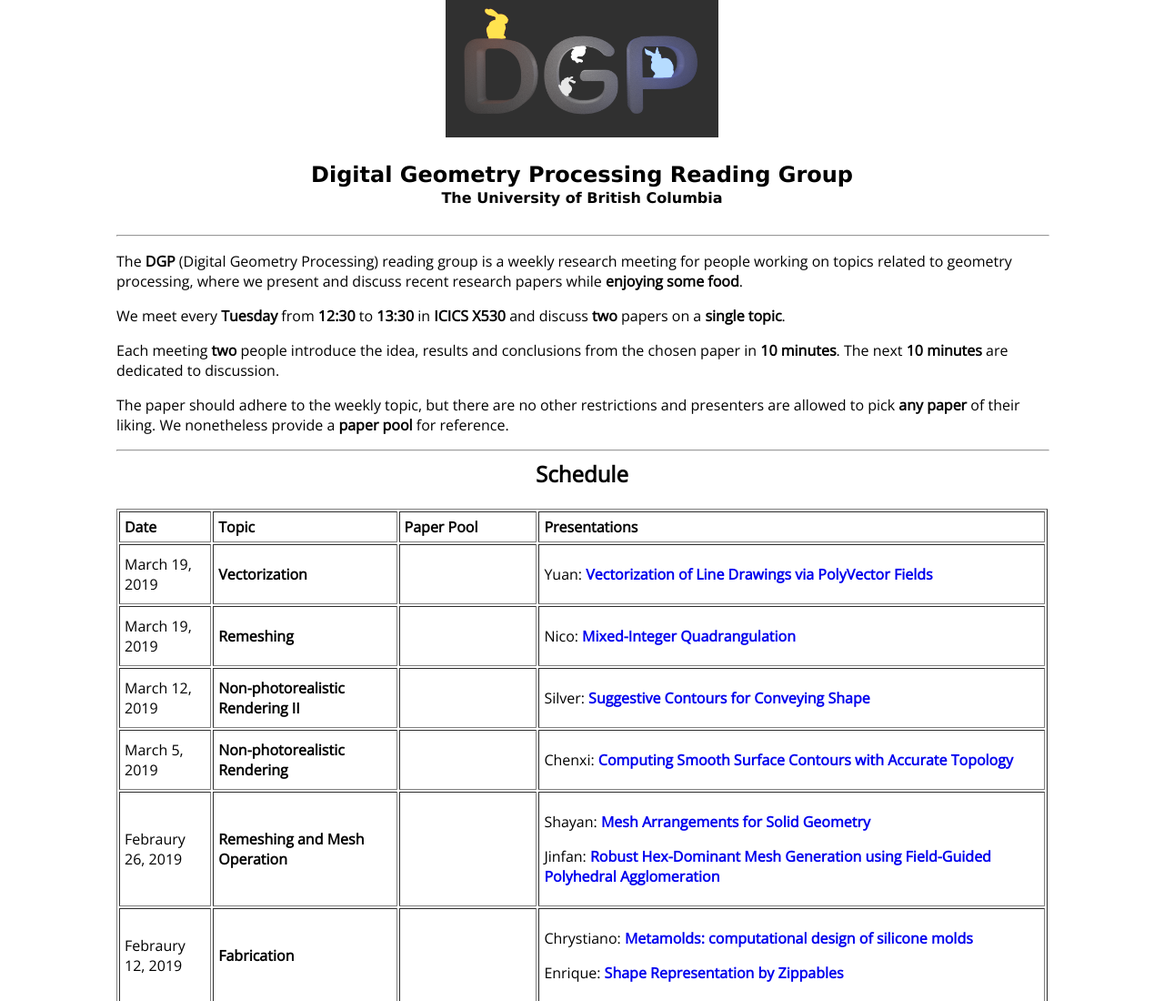
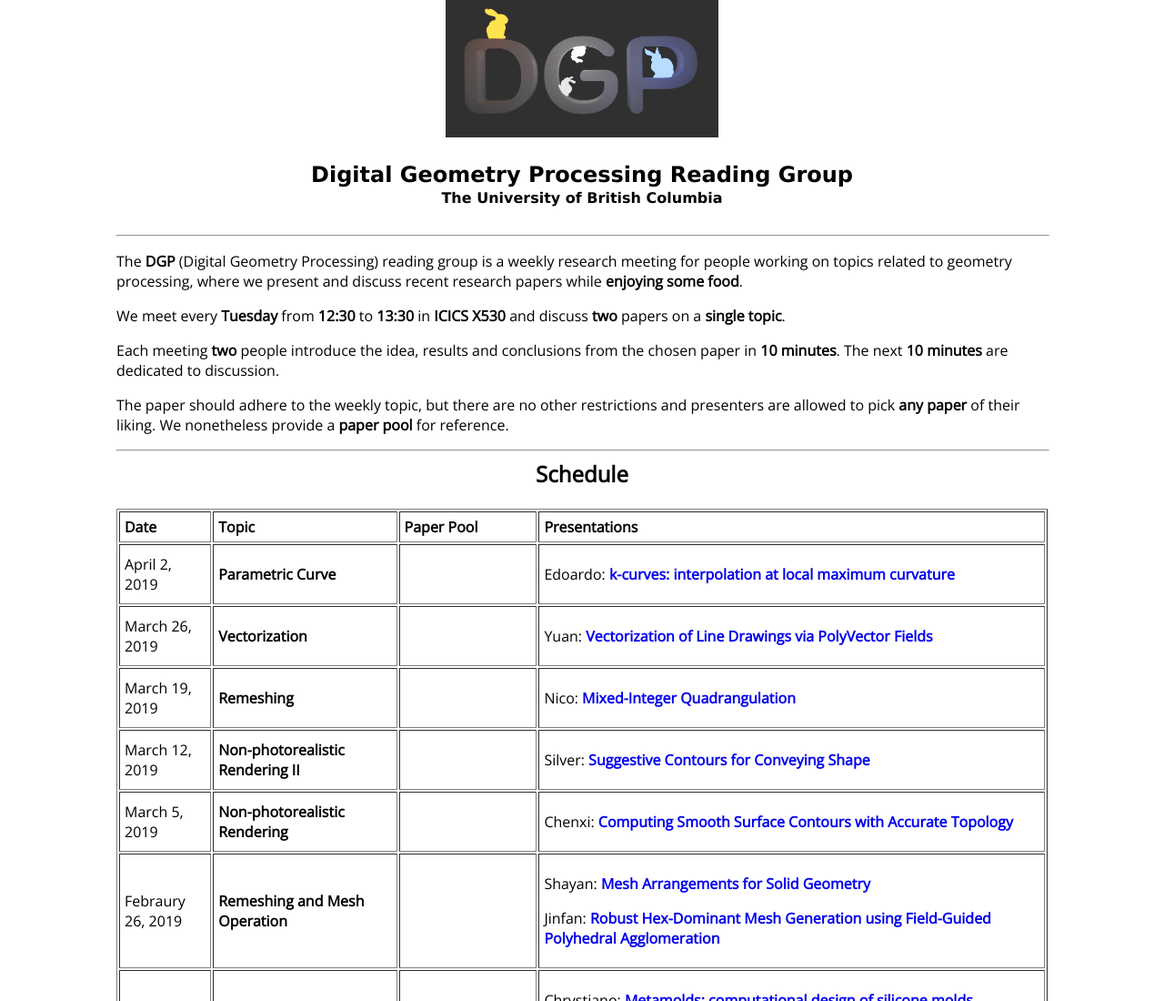
Before and after one commit to UBC-DGP/index.github.io, a plain HTML site: page index.html in a window 1280 px wide. Shown: the top 1100 px of the page at 91% size. Drawn offline with nearby package versions, Linux system fonts and the light colour scheme.

Commit message:
Update index.html

```diff
--- a/index.html
+++ b/index.html
@@ -31,7 +31,16 @@
 		</thead>
 		<tbody>
 			<tr>
-				<td>March 19, 2019</td>
+				<td>April 2, 2019</td>
+				<td><b>Parametric Curve</b></td>
+				<td></td>
+				<td>
+					<p>Edoardo: <a href="https://dl.acm.org/citation.cfm?id=3073692" style="text-decoration:none; font-weight: bold;">k-curves: interpolation at local maximum curvature</a></p>
+
+				</td>
+			</tr>
+			<tr>
+				<td>March 26, 2019</td>
 				<td><b>Vectorization</b></td>
 				<td></td>
 				<td>
```
